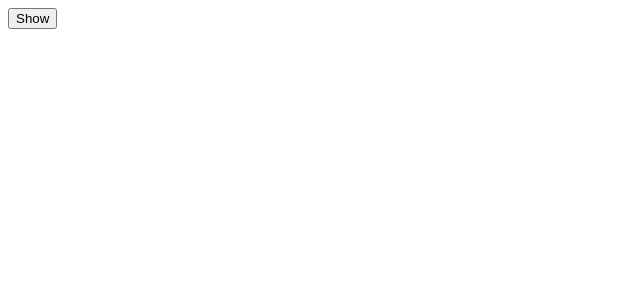
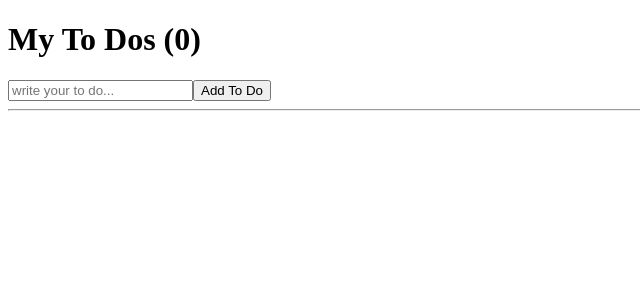
Before and after one commit to ByuN0-0/Learn.react, a React (Create React App) app: page / in a window 1280 px wide. Shown: the top 300 px of the page, without its empty margins (0-640 px from the left). Built offline with nearby package versions, Linux system fonts and the light colour scheme.

Commit message:
make toDoList with reactjs

```diff
--- a/src/App.js
+++ b/src/App.js
@@ -1,20 +1,31 @@
 import { useState, useEffect } from "react";
 
-function Hello() {
-  useEffect(() => {
-    console.log("hi :)");
-    return () => console.log("bye :(");
-  }, []);
-  return <h1>Hello</h1>;
-}
-
 function App() {
-  const [showing, setShowing] = useState(false);
-  const onClick = () => setShowing((prev) => !prev);
+  const [toDo, setToDo] = useState("");
+  const [toDos, setToDos] = useState([]);
+  const onChange = (event) => setToDo(event.target.value);
+  const onSubmit = (event) => {
+    event.preventDefault();
+    if (toDo === "") {
+      return;
+    }
+    setToDos((currentArray) => [toDo, ...currentArray]);
+    setToDo("");
+  };
+  console.log(toDos);
   return (
     <div>
-      {showing ? <Hello /> : null}
-      <button onClick={onClick}>{showing ? "Hide" : "Show"}</button>
+      <h1>My To Dos ({toDos.length})</h1>
+      <form onSubmit={onSubmit}>
+        <input onChange={onChange} value={toDo} type="text" placeholder="write your to do..." />
+        <button>Add To Do</button>
+      </form>
+      <hr />
+      <ul>
+        {toDos.map((item, index) => (
+          <li key={index}>{item}</li>
+        ))}
+      </ul>
     </div>
   );
 }
```
